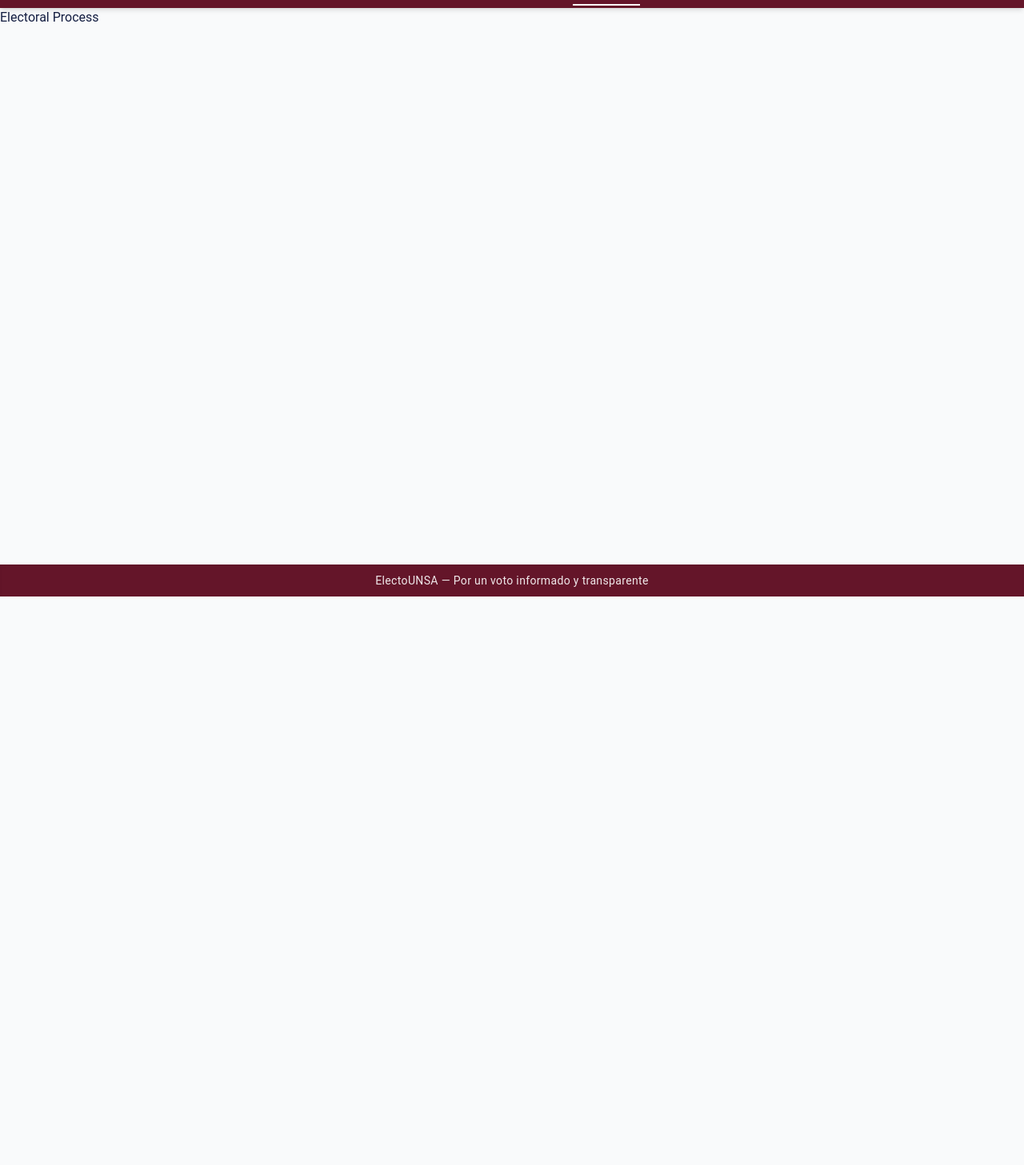
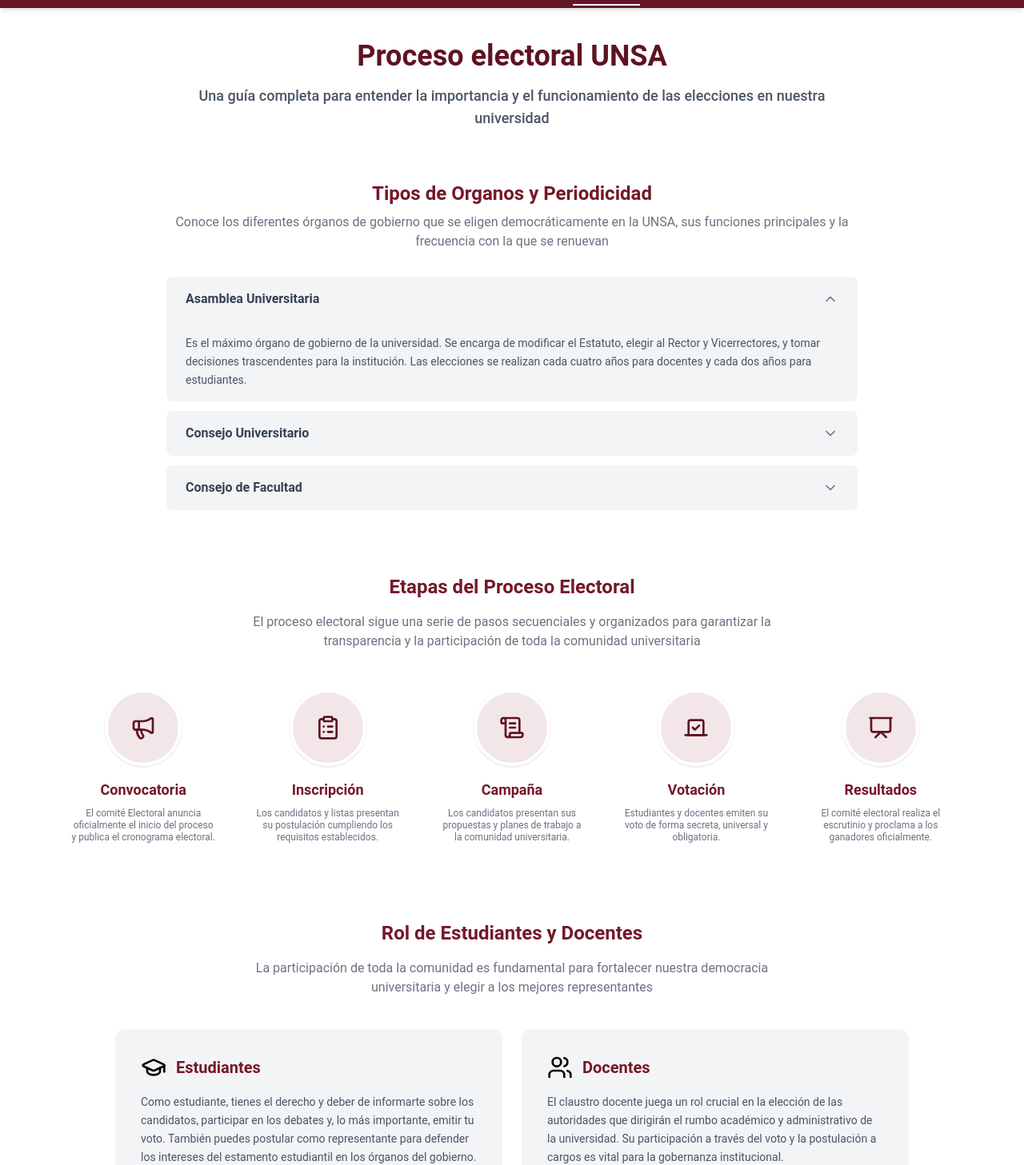
Before and after one commit to ynoacamino-org/ElectoUNSA, a React (Vite) app in the folder vite-front/: page /proceso in a window 1280 px wide. Shown: the part 54-1511 px from the top of the page at 80% size. Before the commit the page ends 800 px from the top, so only its background shows below. Built offline with nearby package versions, Linux system fonts and the light colour scheme.

Commit message:
feat(Proceso-electoral): Proceso electoral page

```diff
--- a/vite-front/src/pages/ElectoralProcess/ElectoralProcessPage.tsx
+++ b/vite-front/src/pages/ElectoralProcess/ElectoralProcessPage.tsx
@@ -1,9 +1,197 @@
-function ElectoralProcessPage() {
+import React, { useState } from 'react';
+import {
+  Megaphone,
+  ClipboardList,
+  ScrollText,
+  Vote,
+  Presentation,
+  GraduationCap,
+  Users,
+  ChevronDown,
+  ChevronUp
+} from 'lucide-react';
+
+// Definimos los tipos de datos para mantener el código limpio
+interface OrganoInfo {
+  id: string;
+  title: string;
+  content: string;
+}
+
+interface EtapaInfo {
+  icon: React.ReactNode;
+  title: string;
+  description: string;
+}
+
+const ElectoralProcessPage: React.FC = () => {
+  // Estado para controlar qué acordeón está abierto (por defecto el primero)
+  const [openSection, setOpenSection] = useState<string | null>('asamblea');
+
+  const toggleSection = (id: string) => {
+    setOpenSection(openSection === id ? null : id);
+  };
+
+  // Datos de la sección "Tipos de Organos"
+  const organos: OrganoInfo[] = [
+    {
+      id: 'asamblea',
+      title: 'Asamblea Universitaria',
+      content: 'Es el máximo órgano de gobierno de la universidad. Se encarga de modificar el Estatuto, elegir al Rector y Vicerrectores, y tomar decisiones trascendentes para la institución. Las elecciones se realizan cada cuatro años para docentes y cada dos años para estudiantes.'
+    },
+    {
+      id: 'consejo_univ',
+      title: 'Consejo Universitario',
+      content: 'Es el órgano de dirección superior, de promoción y de ejecución de la universidad. Está integrado por el Rector, los Vicerrectores, los Decanos de las Facultades, el Director de la Escuela de Posgrado, representantes estudiantiles y un representante de los graduados.'
+    },
+    {
+      id: 'consejo_facu',
+      title: 'Consejo de Facultad',
+      content: 'Es el órgano de gobierno de la Facultad. Está integrado por el Decano, quien lo preside, y por representantes de los docentes y de los estudiantes. Se encarga de aprobar los planes de estudio, grados académicos y títulos profesionales.'
+    }
+  ];
+
+  // Datos de la sección "Etapas"
+  const etapas: EtapaInfo[] = [
+    {
+      icon: <Megaphone className="w-8 h-8 text-[#5e1320]" />,
+      title: 'Convocatoria',
+      description: 'El comité Electoral anuncia oficialmente el inicio del proceso y publica el cronograma electoral.'
+    },
+    {
+      icon: <ClipboardList className="w-8 h-8 text-[#5e1320]" />,
+      title: 'Inscripción',
+      description: 'Los candidatos y listas presentan su postulación cumpliendo los requisitos establecidos.'
+    },
+    {
+      icon: <ScrollText className="w-8 h-8 text-[#5e1320]" />,
+      title: 'Campaña',
+      description: 'Los candidatos presentan sus propuestas y planes de trabajo a la comunidad universitaria.'
+    },
+    {
+      icon: <Vote className="w-8 h-8 text-[#5e1320]" />,
+      title: 'Votación',
+      description: 'Estudiantes y docentes emiten su voto de forma secreta, universal y obligatoria.'
+    },
+    {
+      icon: <Presentation className="w-8 h-8 text-[#5e1320]" />,
+      title: 'Resultados',
+      description: 'El comité electoral realiza el escrutinio y proclama a los ganadores oficialmente.'
+    }
+  ];
+
   return (
-    <div className="electoral-process-page">
-      <h1>Electoral Process</h1>
+    <div className="min-h-screen bg-white text-gray-800 pb-16">
+
+      {/* Header Section */}
+      <div className="container mx-auto px-4 pt-10 pb-8 text-center max-w-4xl">
+        <h1 className="text-4xl font-bold text-[#5e1320] mb-4">Proceso electoral UNSA</h1>
+        <p className="text-gray-600 font-medium text-lg">
+          Una guía completa para entender la importancia y el funcionamiento de las elecciones en nuestra universidad
+        </p>
+      </div>
+
+      {/* Section 1: Tipos de Organos (Acordeón) */}
+      <section className="container mx-auto px-4 py-8 max-w-4xl">
+        <div className="text-center mb-8">
+          <h2 className="text-2xl font-bold text-[#751829] mb-2">Tipos de Organos y Periodicidad</h2>
+          <p className="text-gray-500">
+            Conoce los diferentes órganos de gobierno que se eligen democráticamente en la UNSA, sus funciones principales y la frecuencia con la que se renuevan
+          </p>
+        </div>
+
+        <div className="space-y-3">
+          {organos.map((org) => (
+            <div key={org.id} className="bg-gray-100 rounded-lg overflow-hidden transition-all duration-300">
+              <button
+                onClick={() => toggleSection(org.id)}
+                className="w-full px-6 py-4 flex justify-between items-center text-left hover:bg-gray-200 transition-colors"
+              >
+                <span className="font-bold text-gray-700">{org.title}</span>
+                {openSection === org.id ? (
+                  <ChevronUp className="w-5 h-5 text-gray-500" />
+                ) : (
+                  <ChevronDown className="w-5 h-5 text-gray-500" />
+                )}
+              </button>
+
+              {/* Contenido expandible */}
+              <div
+                className={`px-6 overflow-hidden transition-all duration-300 ease-in-out ${openSection === org.id ? 'max-h-40 py-4 opacity-100' : 'max-h-0 py-0 opacity-0'
+                  }`}
+              >
+                <p className="text-gray-600 text-sm leading-relaxed">
+                  {org.content}
+                </p>
+              </div>
+            </div>
+          ))}
+        </div>
+      </section>
+
+      {/* Section 2: Etapas del Proceso */}
+      <section className="container mx-auto px-4 py-12 max-w-6xl">
+        <div className="text-center mb-12">
+          <h2 className="text-2xl font-bold text-[#751829] mb-4">Etapas del Proceso Electoral</h2>
+          <p className="text-gray-500 max-w-2xl mx-auto">
+            El proceso electoral sigue una serie de pasos secuenciales y organizados para garantizar la transparencia y la participación de toda la comunidad universitaria
+          </p>
+        </div>
+
+        <div className="grid grid-cols-1 md:grid-cols-5 gap-8 text-center relative">
+          {/* Línea conectora (visible solo en desktop) */}
+          <div className="hidden md:block absolute top-12 left-0 w-full h-0.5 bg-gray-200 -z-10" />
+
+          {etapas.map((etapa, index) => (
+            <div key={index} className="flex flex-col items-center group">
+              <div className="w-24 h-24 bg-[#f3e6e8] rounded-full flex items-center justify-center mb-4 transition-transform group-hover:scale-110 duration-300 border-4 border-white shadow-sm">
+                {etapa.icon}
+              </div>
+              <h3 className="font-bold text-[#751829] text-lg mb-2">{etapa.title}</h3>
+              <p className="text-xs text-gray-500 leading-tight px-2">
+                {etapa.description}
+              </p>
+            </div>
+          ))}
+        </div>
+      </section>
+
+      {/* Section 3: Roles */}
+      <section className="container mx-auto px-4 py-12 max-w-5xl">
+        <div className="text-center mb-10">
+          <h2 className="text-2xl font-bold text-[#751829] mb-4">Rol de Estudiantes y Docentes</h2>
+          <p className="text-gray-500 max-w-2xl mx-auto">
+            La participación de toda la comunidad es fundamental para fortalecer nuestra democracia universitaria y elegir a los mejores representantes
+          </p>
+        </div>
+
+        <div className="grid grid-cols-1 md:grid-cols-2 gap-6">
+          {/* Tarjeta Estudiantes */}
+          <div className="bg-gray-100 p-8 rounded-xl flex flex-col items-start hover:shadow-md transition-shadow">
+            <div className="flex items-center gap-3 mb-4">
+              <GraduationCap className="w-8 h-8 text-black" />
+              <h3 className="text-xl font-bold text-[#751829]">Estudiantes</h3>
+            </div>
+            <p className="text-sm text-gray-600 leading-relaxed">
+              Como estudiante, tienes el derecho y deber de informarte sobre los candidatos, participar en los debates y, lo más importante, emitir tu voto. También puedes postular como representante para defender los intereses del estamento estudiantil en los órganos del gobierno.
+            </p>
+          </div>
+
+          {/* Tarjeta Docentes */}
+          <div className="bg-gray-100 p-8 rounded-xl flex flex-col items-start hover:shadow-md transition-shadow">
+            <div className="flex items-center gap-3 mb-4">
+              <Users className="w-8 h-8 text-black" />
+              <h3 className="text-xl font-bold text-[#751829]">Docentes</h3>
+            </div>
+            <p className="text-sm text-gray-600 leading-relaxed">
+              El claustro docente juega un rol crucial en la elección de las autoridades que dirigirán el rumbo académico y administrativo de la universidad. Su participación a través del voto y la postulación a cargos es vital para la gobernanza institucional.
+            </p>
+          </div>
+        </div>
+      </section>
+
     </div>
   );
-}
+};
 
 export default ElectoralProcessPage;
```
